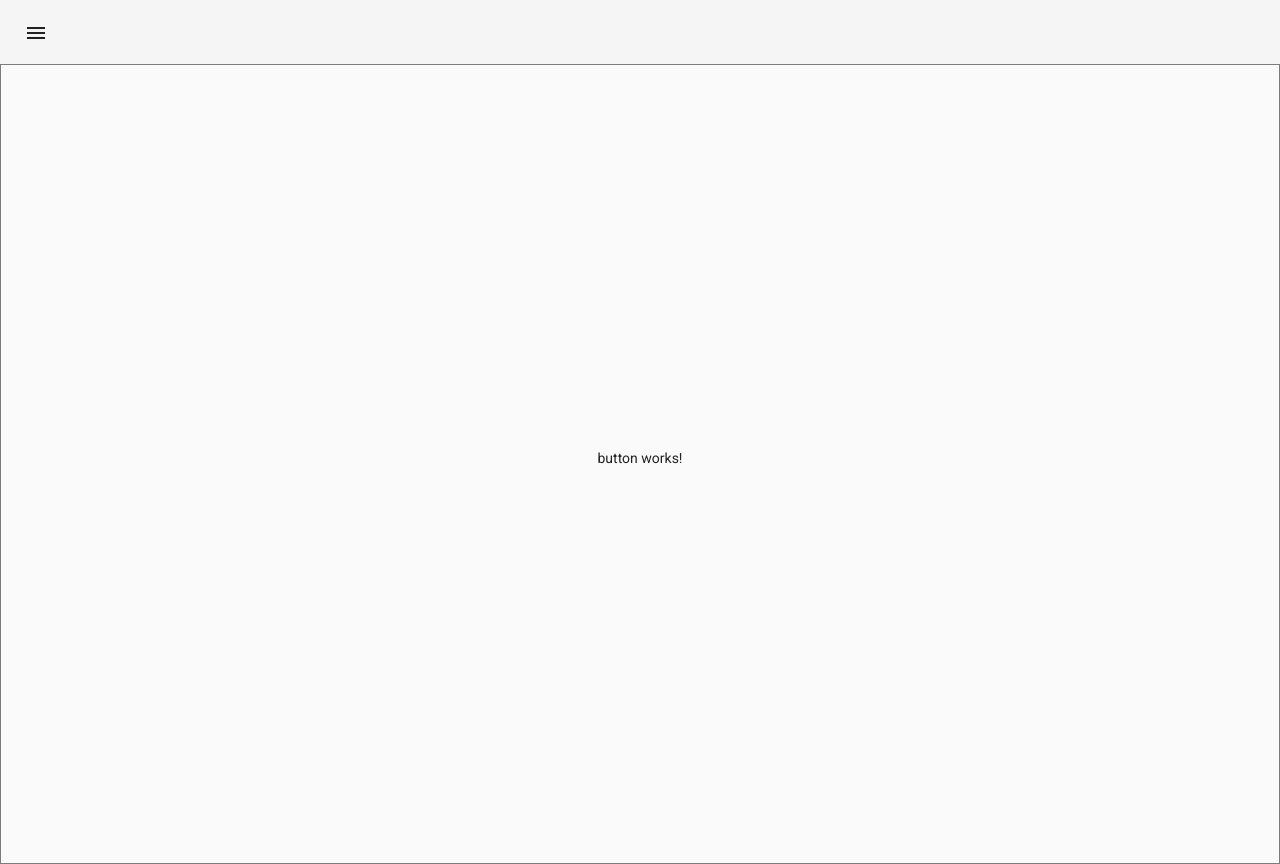
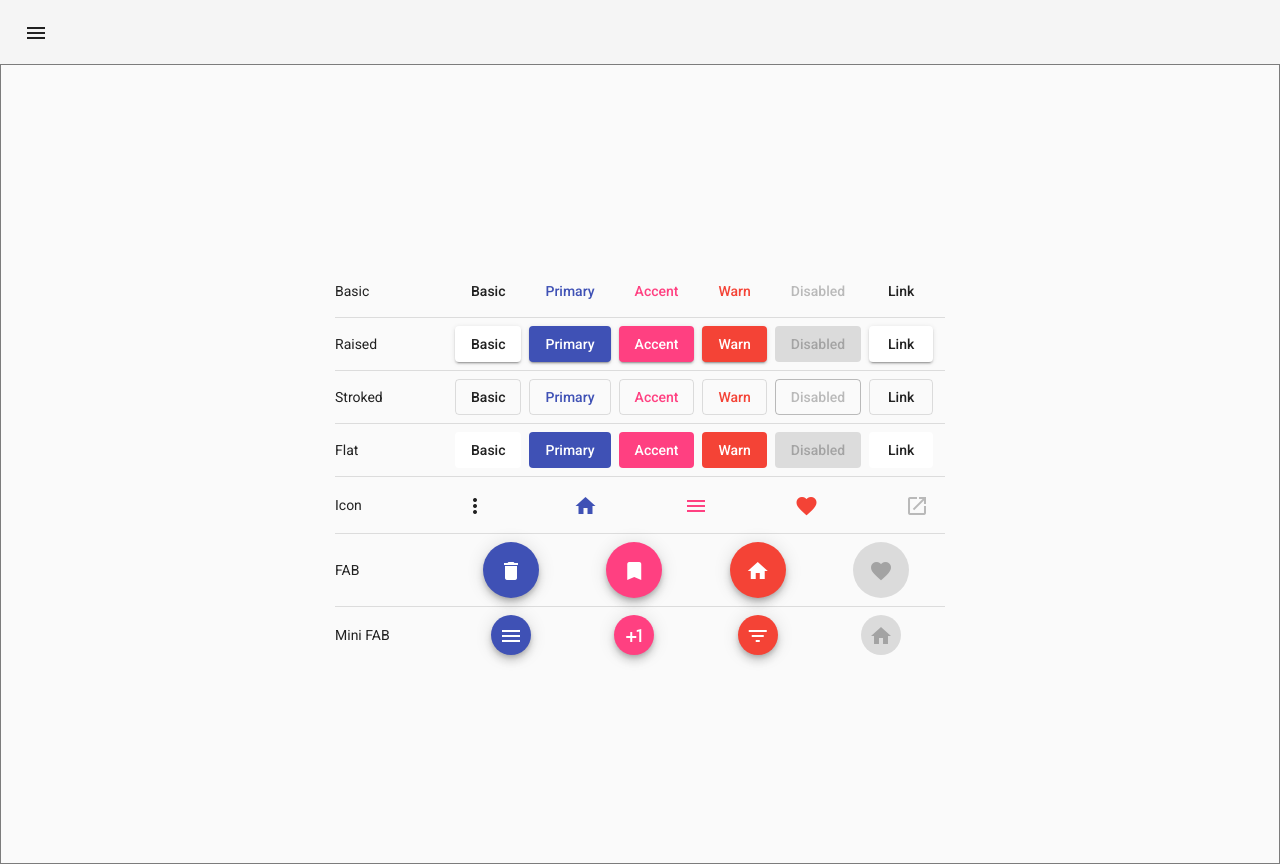
Before and after one commit to rmr1014/angular-sandbox, an Angular app in the folder sandbox/: page /button in a window 1280 px wide. Built offline with nearby package versions, Linux system fonts and the light colour scheme.

Commit message:
Created button examples in ButtonComponent

```diff
--- a/sandbox/src/app/app.module.ts
+++ b/sandbox/src/app/app.module.ts
@@ -9,7 +9,8 @@ import { AngularWelcomeComponent } from './angular-welcome/angular-welcome.compo
 import { AppRoutingModule } from './app-routing.module';
 import { AppComponent } from './app.component';
 import { MatIconModule } from '@angular/material/icon';
-import { ButtonComponent } from './button/button.component'
+import { ButtonComponent } from './button/button.component';
+import {MatDividerModule} from '@angular/material/divider';
 
 @NgModule({
   declarations: [
@@ -22,6 +23,7 @@ import { ButtonComponent } from './button/button.component'
     AppRoutingModule,
     BrowserAnimationsModule,
     MatButtonModule,
+    MatDividerModule,
     MatIconModule,
     MatSidenavModule,
     MatToolbarModule
--- a/sandbox/src/app/button/button.component.css
+++ b/sandbox/src/app/button/button.component.css
@@ -0,0 +1,31 @@
+section {
+    display: table;
+  }
+
+  .example-label {
+    display: table-cell;
+    font-size: 14px;
+    margin-left: 8px;
+    min-width: 120px;
+  }
+
+  .example-button-row {
+    display: table-cell;
+    width: 490px;
+  }
+
+  .example-button-row .mat-button-base {
+    margin: 8px 8px 8px 0;
+  }
+
+  .example-flex-container {
+    display: flex;
+    justify-content: space-between;
+    flex-wrap: wrap;
+  }
+
+  .example-button-container {
+    display: flex;
+    justify-content: center;
+    width: 120px;
+  }
--- a/sandbox/src/app/button/button.component.html
+++ b/sandbox/src/app/button/button.component.html
@@ -1 +1,126 @@
-<p>button works!</p>
+<section>
+    <div class="example-label">Basic</div>
+    <div class="example-button-row">
+      <button mat-button>Basic</button>
+      <button mat-button color="primary">Primary</button>
+      <button mat-button color="accent">Accent</button>
+      <button mat-button color="warn">Warn</button>
+      <button mat-button disabled>Disabled</button>
+      <a mat-button href="https://www.google.com/" target="_blank">Link</a>
+    </div>
+  </section>
+  <mat-divider></mat-divider>
+  <section>
+    <div class="example-label">Raised</div>
+    <div class="example-button-row">
+      <button mat-raised-button>Basic</button>
+      <button mat-raised-button color="primary">Primary</button>
+      <button mat-raised-button color="accent">Accent</button>
+      <button mat-raised-button color="warn">Warn</button>
+      <button mat-raised-button disabled>Disabled</button>
+      <a mat-raised-button href="https://www.google.com/" target="_blank">Link</a>
+    </div>
+  </section>
+  <mat-divider></mat-divider>
+  <section>
+    <div class="example-label">Stroked</div>
+    <div class="example-button-row">
+      <button mat-stroked-button>Basic</button>
+      <button mat-stroked-button color="primary">Primary</button>
+      <button mat-stroked-button color="accent">Accent</button>
+      <button mat-stroked-button color="warn">Warn</button>
+      <button mat-stroked-button disabled>Disabled</button>
+      <a mat-stroked-button href="https://www.google.com/" target="_blank">Link</a>
+    </div>
+  </section>
+  <mat-divider></mat-divider>
+  <section>
+    <div class="example-label">Flat</div>
+    <div class="example-button-row">
+      <button mat-flat-button>Basic</button>
+      <button mat-flat-button color="primary">Primary</button>
+      <button mat-flat-button color="accent">Accent</button>
+      <button mat-flat-button color="warn">Warn</button>
+      <button mat-flat-button disabled>Disabled</button>
+      <a mat-flat-button href="https://www.google.com/" target="_blank">Link</a>
+    </div>
+  </section>
+  <mat-divider></mat-divider>
+  <section>
+    <div class="example-label">Icon</div>
+    <div class="example-button-row">
+      <div class="example-flex-container">
+        <button mat-icon-button aria-label="Example icon button with a vertical three dot icon">
+          <mat-icon>more_vert</mat-icon>
+        </button>
+        <button mat-icon-button color="primary" aria-label="Example icon button with a home icon">
+          <mat-icon>home</mat-icon>
+        </button>
+        <button mat-icon-button color="accent" aria-label="Example icon button with a menu icon">
+          <mat-icon>menu</mat-icon>
+        </button>
+        <button mat-icon-button color="warn" aria-label="Example icon button with a heart icon">
+          <mat-icon>favorite</mat-icon>
+        </button>
+        <button mat-icon-button disabled aria-label="Example icon button with a open in new tab icon">
+          <mat-icon>open_in_new</mat-icon>
+        </button>
+      </div>
+    </div>
+  </section>
+  <mat-divider></mat-divider>
+  <section>
+    <div class="example-label">FAB</div>
+    <div class="example-button-row">
+      <div class="example-flex-container">
+        <div class="example-button-container">
+          <button mat-fab color="primary" aria-label="Example icon button with a delete icon">
+            <mat-icon>delete</mat-icon>
+          </button>
+        </div>
+        <div class="example-button-container">
+          <button mat-fab color="accent" aria-label="Example icon button with a bookmark icon">
+            <mat-icon>bookmark</mat-icon>
+          </button>
+        </div>
+        <div class="example-button-container">
+          <button mat-fab color="warn" aria-label="Example icon button with a home icon">
+            <mat-icon>home</mat-icon>
+          </button>
+        </div>
+        <div class="example-button-container">
+          <button mat-fab disabled aria-label="Example icon button with a heart icon">
+            <mat-icon>favorite</mat-icon>
+          </button>
+        </div>
+      </div>
+    </div>
+  </section>
+  <mat-divider></mat-divider>
+  <section>
+    <div class="example-label">Mini FAB</div>
+    <div class="example-button-row">
+      <div class="example-flex-container">
+        <div class="example-button-container">
+          <button mat-mini-fab color="primary" aria-label="Example icon button with a menu icon">
+            <mat-icon>menu</mat-icon>
+          </button>
+        </div>
+        <div class="example-button-container">
+          <button mat-mini-fab color="accent" aria-label="Example icon button with a plus one icon">
+            <mat-icon>plus_one</mat-icon>
+          </button>
+        </div>
+        <div class="example-button-container">
+          <button mat-mini-fab color="warn" aria-label="Example icon button with a filter list icon">
+            <mat-icon>filter_list</mat-icon>
+          </button>
+        </div>
+        <div class="example-button-container">
+          <button mat-mini-fab disabled aria-label="Example icon button with a home icon">
+            <mat-icon>home</mat-icon>
+          </button>
+        </div>
+      </div>
+    </div>
+  </section>
```
